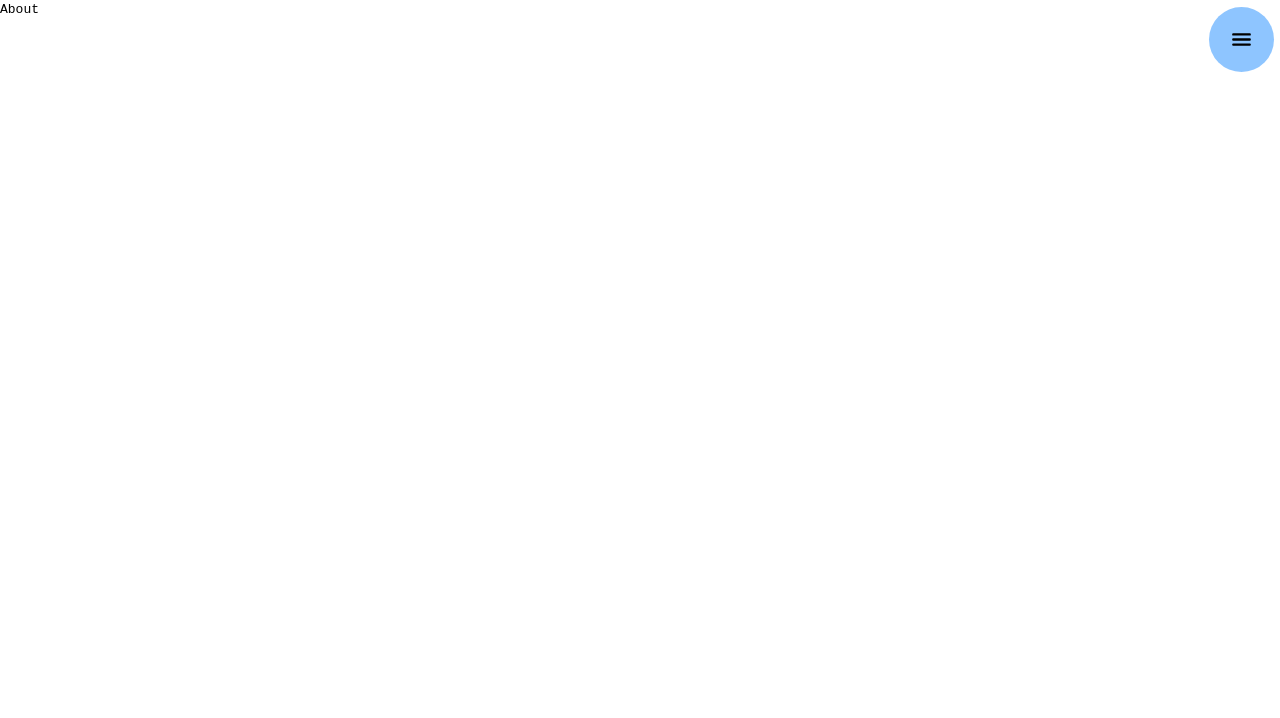
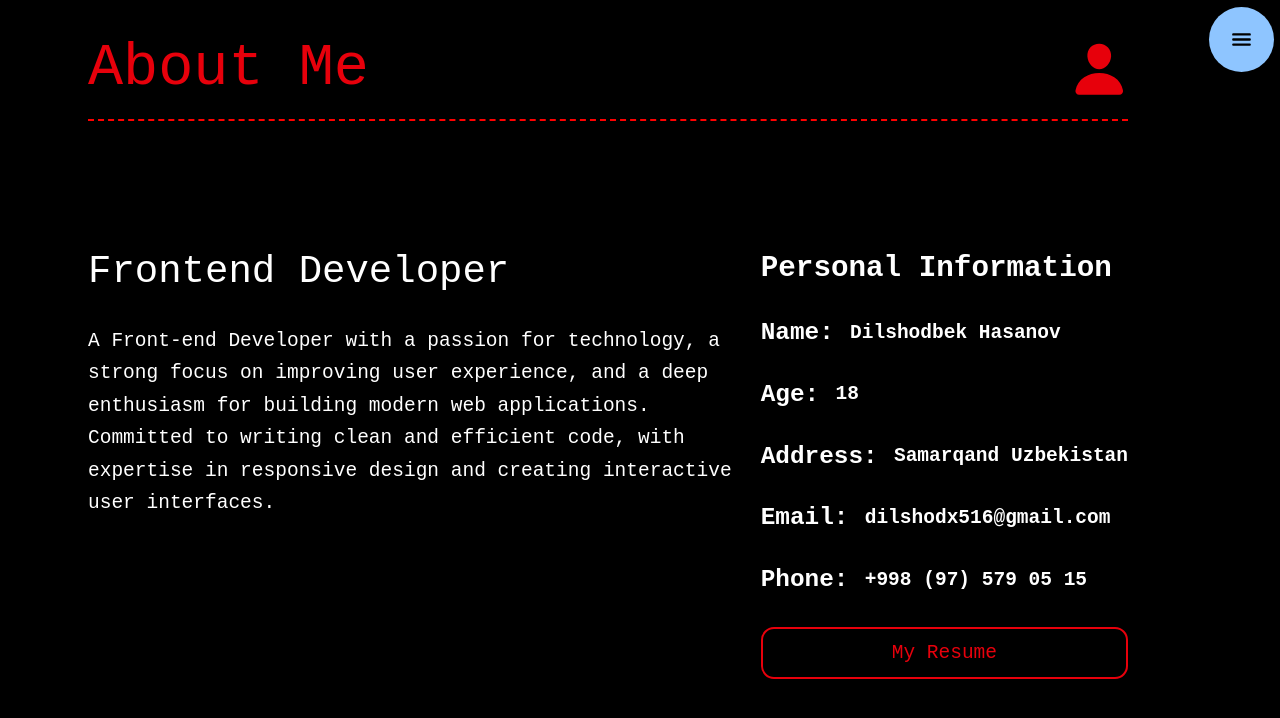
Before and after one commit to dilshodbek0515/myPortfolio, a React (Vite) app: page /about in a window 1280 px wide. Shown: the top 718 px of the page. Built offline with nearby package versions, Linux system fonts and the light colour scheme.

Commit message:
portfolio

```diff
--- a/src/App.css
+++ b/src/App.css
@@ -2,3 +2,8 @@
     transform: translate(-50%, -50%);
     background-color: #00000080;
 }
+
+.borderred {
+    border-bottom: 2px dashed red;
+    padding-bottom: 20px;
+}
--- a/src/components/about/About.jsx
+++ b/src/components/about/About.jsx
@@ -1,8 +1,69 @@
 import React from 'react'
+import { IoPerson } from 'react-icons/io5'
+import { Link } from 'react-router-dom'
 
 const About = () => {
   return (
-    <div>About</div>
+    <div className='w-[95%] h-full' style={{ padding: '20px' }}>
+      <div
+        className='container flex items-center flex-col gap-10'
+        style={{ marginInline: 'auto', marginTop: '20px' }}
+      >
+        <div className='w-full flex items-center justify-between gap-5 borderred'>
+          <h2 className='text-7xl text-red-600 max-sm:text-4xl'>About Me</h2>
+          <IoPerson className='text-7xl text-red-600 max-sm:text-4xl' />
+        </div>
+
+        <div
+          className='w-full flex justify-between gap-5 max-lg:flex-col max-lg:gap-32'
+          style={{ marginTop: '100px' }}
+        >
+          <div className='flex flex-col items-start gap-10'>
+            <h3 className='text-5xl text-white max-sm:text-3xl'>
+              Frontend Developer
+            </h3>
+            <p className='text-white text-2xl max-w-4xl leading-10 max-sm:text-lg'>
+              A Front-end Developer with a passion for technology, a strong
+              focus on improving user experience, and a deep enthusiasm for
+              building modern web applications. Committed to writing clean and
+              efficient code, with expertise in responsive design and creating
+              interactive user interfaces.
+            </p>
+          </div>
+          <div className='flex flex-col items-start gap-10'>
+            <h3 className='text-white text-5xl font-bold max-2xl:text-4xl'>
+              Personal Information
+            </h3>
+            <p className='text-white text-3xl font-bold flex items-center gap-5 max-sm:text-2xl'>
+              Name:
+              <span className='text-2xl text-white max-sm:text-lg'>Dilshodbek Hasanov</span>
+            </p>
+            <p className='text-white text-3xl font-bold flex items-center gap-5 max-sm:text-2xl'>
+              Age:<span className='text-2xl text-white max-sm:text-lg'>18</span>
+            </p>
+            <p className='text-white text-3xl font-bold flex items-center gap-5 max-sm:text-2xl'>
+              Address:
+              <span className='text-2xl text-white whitespace-nowrap max-sm:text-lg'>
+                Samarqand Uzbekistan
+              </span>
+            </p>
+            <p className='text-white text-3xl font-bold flex items-center gap-5 max-sm:text-2xl'>
+              Email:{' '}
+              <span className='text-2xl text-white max-sm:text-lg'>dilshodx516@gmail.com</span>
+            </p>
+            <p className='text-white text-3xl font-bold flex items-center gap-5 max-sm:text-2xl'>
+              Phone:
+              <span className='text-2xl text-white max-sm:text-lg'>+998 (97) 579 05 15</span>
+            </p>
+            <Link to={'/resume'} className='w-full h-16 max-sm:w-[70%]'>
+              <button className='w-full h-full text-red-600 text-2xl border-2 duration-300 border-red-600 rounded-2xl hover:bg-red-600 hover:text-white'>
+                My Resume
+              </button>
+            </Link>
+          </div>
+        </div>
+      </div>
+    </div>
   )
 }
 
--- a/src/components/rezyume/Rezyume.jsx
+++ b/src/components/rezyume/Rezyume.jsx
@@ -1,8 +1,28 @@
 import React from 'react'
+import { FaRegAddressCard } from 'react-icons/fa'
 
 const Rezyume = () => {
   return (
-    <div>Rezyume</div>
+    <div className='w-[95%] h-full' style={{ padding: '20px' }}>
+      <div
+        className='container flex items-center flex-col gap-10'
+        style={{ marginInline: 'auto', marginTop: '20px' }}
+      >
+        <div className='w-full flex items-center justify-between gap-5 borderred'>
+          <h2 className='text-7xl text-red-600 max-sm:text-4xl'>Me Resume</h2>
+          <FaRegAddressCard className='text-7xl text-red-600 max-sm:text-4xl' />
+        </div>
+
+        <div
+          className='w-full h-auto grid grid-cols-3'
+          style={{ marginTop: '100px' }}
+        >
+          <div className='h-96 border-2 border-red-600'></div>
+          <div className='h-96 border-2 border-red-600'></div>
+          <div className='h-96 border-2 border-red-600'></div>
+        </div>
+      </div>
+    </div>
   )
 }
 
--- a/src/components/sidebar/Sidebar.jsx
+++ b/src/components/sidebar/Sidebar.jsx
@@ -15,7 +15,7 @@ import { BiSolidPhoneCall } from 'react-icons/bi'
 import { Drawer } from '@mui/material'
 const Sidebar = ({ open, toggleDrawer }) => {
   const DrawerList = (
-    <Box sx={{ width: 320 }} className='max-md:hidden'>
+    <Box sx={{ width: 320 }}>
       <div className='w-full h-screen bg-gray-700'>
         <img className='w-full h-96' src={user} alt='Dilshodbek Hasanov' />
         <h2
--- a/src/index.css
+++ b/src/index.css
@@ -5,4 +5,8 @@
     font-family: monospace;
 }
 
+body {
+    background-color: black;
+}
+
 @import "tailwindcss";
```
